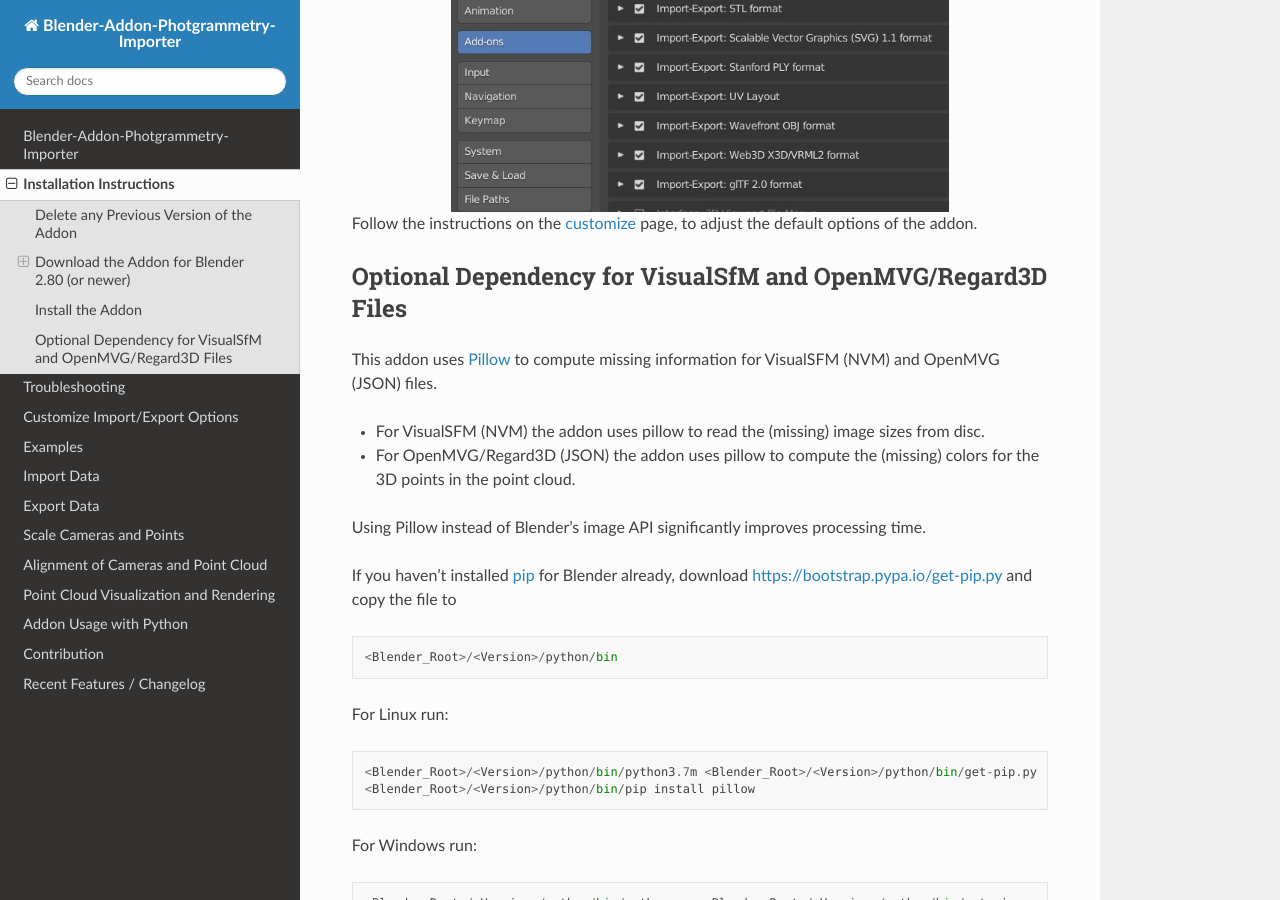
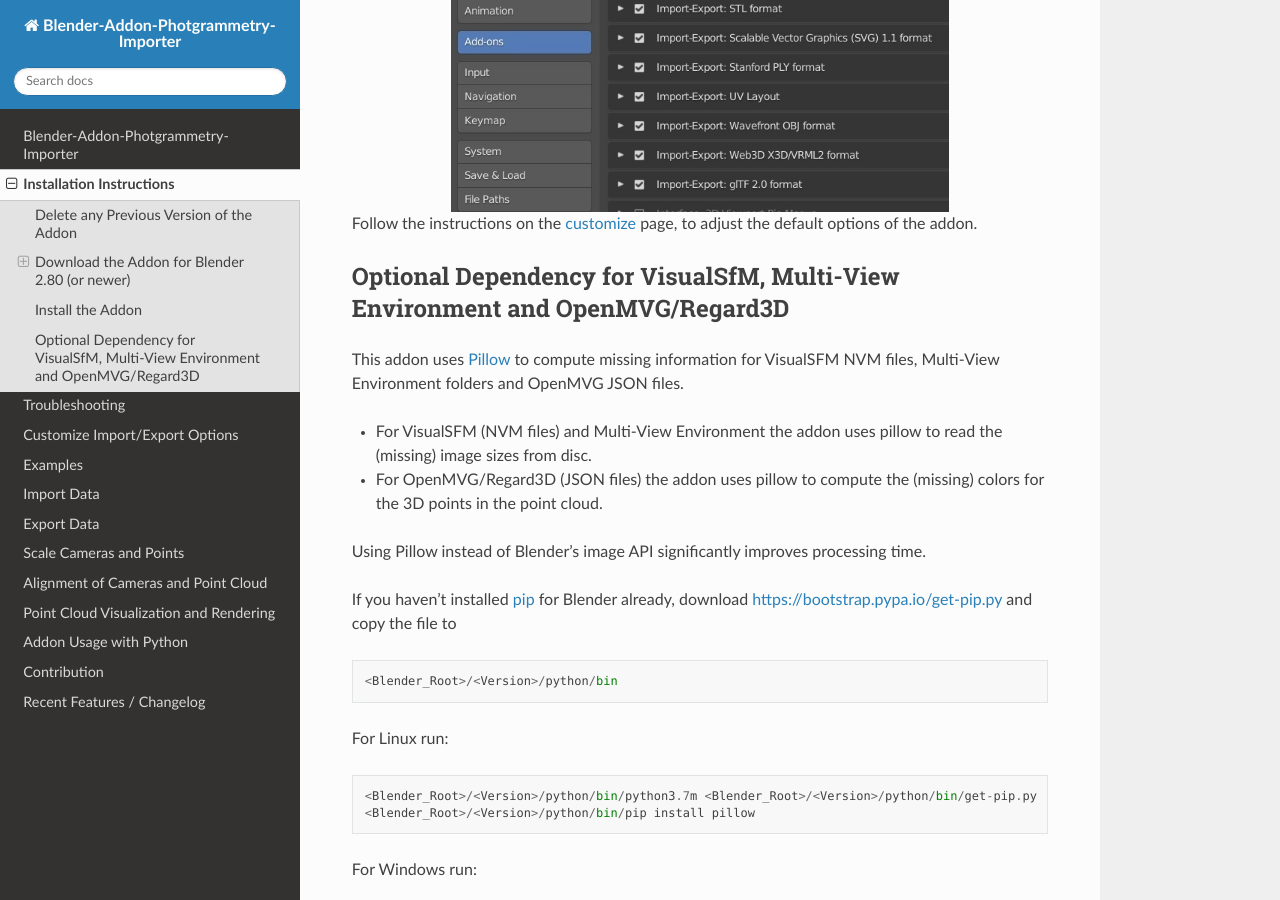
Before and after one commit to SBCV/Blender-Addon-Photogrammetry-Importer, a Sphinx documentation site: the page built from doc/sphinx/source/installation.rst, in a window 1280 px wide and 900 px high, scrolled down 1561 px. Built offline with Sphinx 7.4.7 and the Read the Docs theme 2.0.0, drawn with Linux system fonts in a browser that asks for light colours.

Commit message:
Updated docs for MVE

```diff
--- a/doc/sphinx/source/changelog.rst
+++ b/doc/sphinx/source/changelog.rst
@@ -7,6 +7,8 @@
 2020
 ====
 
+* Added an option to import depth maps of Colmap as point clouds
+* Added support for Multi-View Environment workspaces
 * Added addon preferences to enable/disable importers and exporters
 * Added an OpenSfM importer
 * OpenGL data is now persistent (stored in blend file) and is available after reopening
--- a/doc/sphinx/source/index.rst
+++ b/doc/sphinx/source/index.rst
@@ -25,6 +25,8 @@
 	* Colmap model folders (binary and txt format), Colmap workspaces, NVM, PLY
 - Meshroom reconstructions (https://alicevision.github.io/)
 	* MG, JSON, SfM, PLY
+- Multi-View Environment reconstructions (https://github.com/simonfuhrmann/mve)
+	* MVE workspaces
 - Open3D reconstructions (http://www.open3d.org/)
 	* JSON, LOG, PLY
 - OpenSfM reconstructions (https://github.com/mapillary/OpenSfM)
--- a/doc/sphinx/source/installation.rst
+++ b/doc/sphinx/source/installation.rst
@@ -58,12 +58,12 @@
 
 Follow the instructions on the :doc:`customize <./customize>` page, to adjust the default options of the addon.
 
-Optional Dependency for VisualSfM and OpenMVG/Regard3D Files
-============================================================
-This addon uses `Pillow <https://pypi.org/project/Pillow/>`_ to compute missing information for VisualSFM (NVM) and OpenMVG (JSON) files.
+Optional Dependency for VisualSfM, Multi-View Environment and OpenMVG/Regard3D
+==============================================================================
+This addon uses `Pillow <https://pypi.org/project/Pillow/>`_ to compute missing information for VisualSFM NVM files, Multi-View Environment folders and OpenMVG JSON files.
 
-- For VisualSFM (NVM) the addon uses pillow to read the (missing) image sizes from disc.
-- For OpenMVG/Regard3D (JSON) the addon uses pillow to compute the (missing) colors for the 3D points in the point cloud.
+- For VisualSFM (NVM files) and Multi-View Environment the addon uses pillow to read the (missing) image sizes from disc.
+- For OpenMVG/Regard3D (JSON files) the addon uses pillow to compute the (missing) colors for the 3D points in the point cloud.
 
 Using Pillow instead of Blender's image API significantly improves processing time.
 
```
